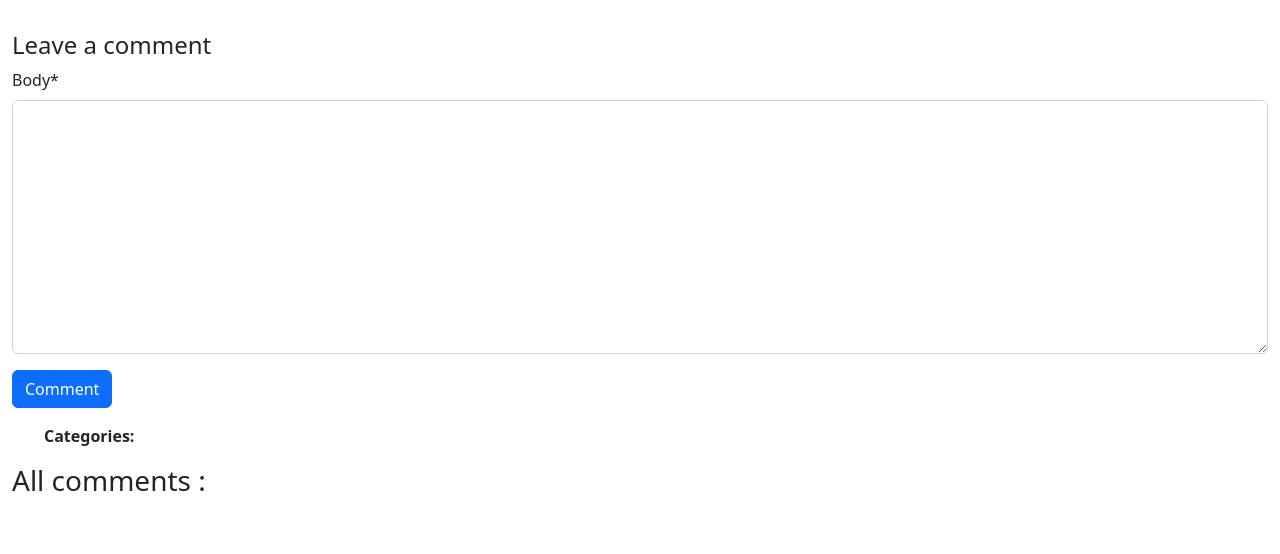
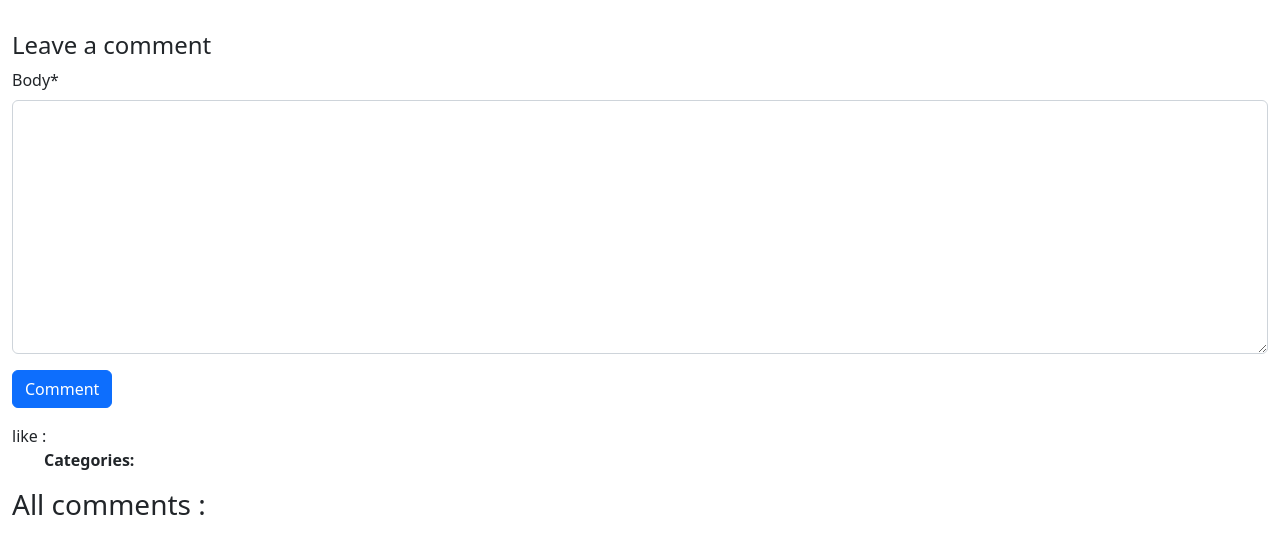
Before and after one commit to BouyeSamuel/blogzer, a Django app: template blog/templates/blog/article_detail.html in a window 1280 px wide. Shown: the part 57-611 px from the top of the page. Run offline with Django 4.2, Linux system fonts and the light colour scheme; the template is opened without the code that fills it: values that come from a table or form of the project are taken from there, others are empty; some libraries are stand-ins or nearby versions.

Commit message:
fix displaying like count on template

```diff
--- a/blog/templates/blog/article_detail.html
+++ b/blog/templates/blog/article_detail.html
@@ -14,15 +14,15 @@
             <button class="btn btn-primary" type="submit">Comment</button>
          </div>
     </form>
-    <span id="likes_c"></span>
+    like : <span id="likes_c"></span>
     <div>
-        {% if request.user.is_authenticated %}
         <form action="{% url "article_detail_like" object.slug %}" method="POST" id="formData">
+            {% if request.user.is_authenticated %}
             <input type="hidden" id="article_pk" name="article_pk" value="{{ object.pk }}" />
             <input type="hidden" id="user_pk" name="user_pk" value="{{ request.user.pk }}"/>
             <button type="submit">Like</button>
+            {% endif %}
         </form>
-        {% endif %}
     </div>
 
     <ul>
@@ -79,7 +79,7 @@
     })
 
     function freshLike() {
-        fetch(form.action, {
+        fetch('{% url "article_detail_like" object.slug %}', {
             method: "GET"
         })
         .then(response => {
--- a/blog/views.py
+++ b/blog/views.py
@@ -182,7 +182,7 @@
         return context
 
 
-class LikeView(LoginRequiredMixin, TemplateView):
+class LikeView(LoginRequiredMixin,TemplateView):
     def post(self, request, *arg, **kwargs):
         article = get_object_or_404(Article, slug=self.kwargs.get("slug"))
         user = self.request.user
```
